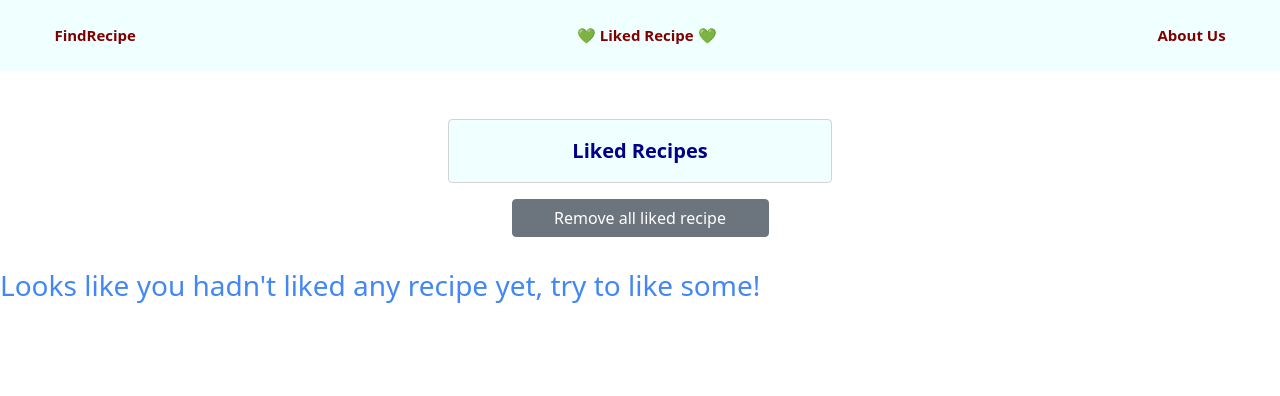
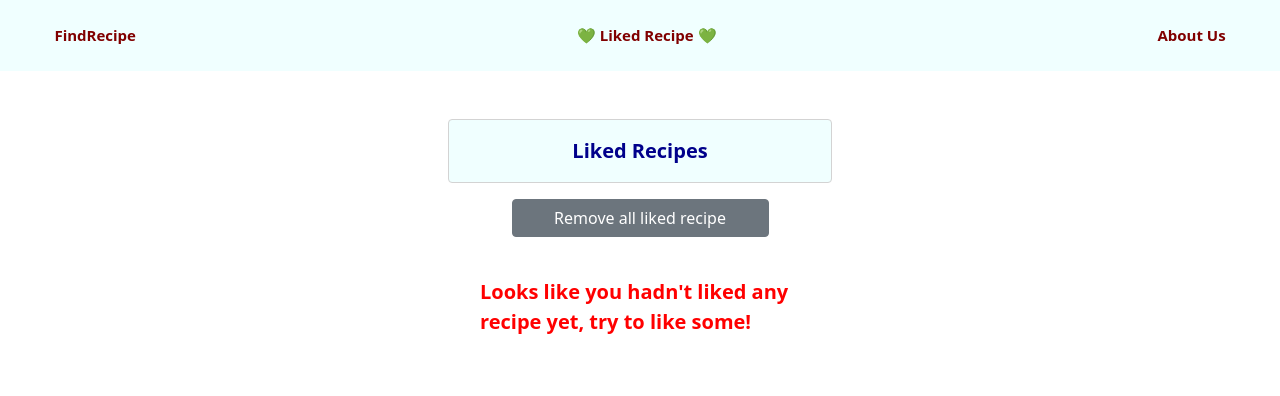
Before and after one commit to imOnVacation/recipe-app, a website: page liked.html in a window 1280 px wide. Drawn offline with nearby package versions, Linux system fonts and the light colour scheme.

Commit message:
center no like recipe msg, added comment

```diff
--- a/liked.html
+++ b/liked.html
@@ -25,6 +25,7 @@
       </div>
     </div>
     <p class="resultTitle rounded mt-5 p-3 text-center">Liked Recipes</p>
+    <!-- Remove all liked recipe button  -->
     <div class="text-center">
       <input
         tpye="button"
@@ -34,9 +35,10 @@
         onclick="remoceAllLike()"
       />
     </div>
+    <!-- Display liked recipes block -->
     <div class="apiResultBlock" id="LikeOutput">
       <span class="DisplayBox" id="LikeOut"></span>
-      <div class="text-center" id="LikeError"></div>
     </div>
+    <div class="noErrorMsg" id="LikeError"></div>
   </body>
 </html>
--- a/style.css
+++ b/style.css
@@ -48,6 +48,11 @@ h4 {
 /* Make some space between checkbox and the text */
 input[type='checkbox'] {
   width: 20px;
+}
+
+/* Text type of each ingredient */
+.container {
+  font-family: system-ui;
 }
 
 /* Make checkbox and test alignment and style */
@@ -188,16 +193,21 @@ span.DisplayBox {
   position: relative;
 }
 
-.container {
-  font-family: system-ui;
-}
-
-h3 {
-  text-align: center;
-  color: #4287f5;
-}
-
+/* Like Button Style */
 .favorite-btn {
   color: #e21a2a;
   font-size: large;
 }
+
+/* --- Liked Page Style --- */
+/* If there is no liked recipe Style */
+.noErrorMsg {
+  font-weight: bold;
+  font-size: 20px;
+  padding-top: 20px;
+  padding-bottom: 20px;
+  color: red;
+  width: 50%;
+  margin-left: auto;
+  margin-right: auto;
+}
--- a/web-project/GetRecipe.js
+++ b/web-project/GetRecipe.js
@@ -122,8 +122,8 @@ function getLike() {
     document.querySelector('#LikeOut').innerHTML = localStorage['like'];
   else {
     document.querySelector('#LikeError').innerHTML = `
-        <div  >
-            <h3 > Looks like you hadn't liked any recipe yet, try to like some! </h3>
+        <div class="noErrorMsg">
+            <p> Looks like you hadn't liked any recipe yet, try to like some! </p>
         </div>`;
   }
   // var result = '';
```
